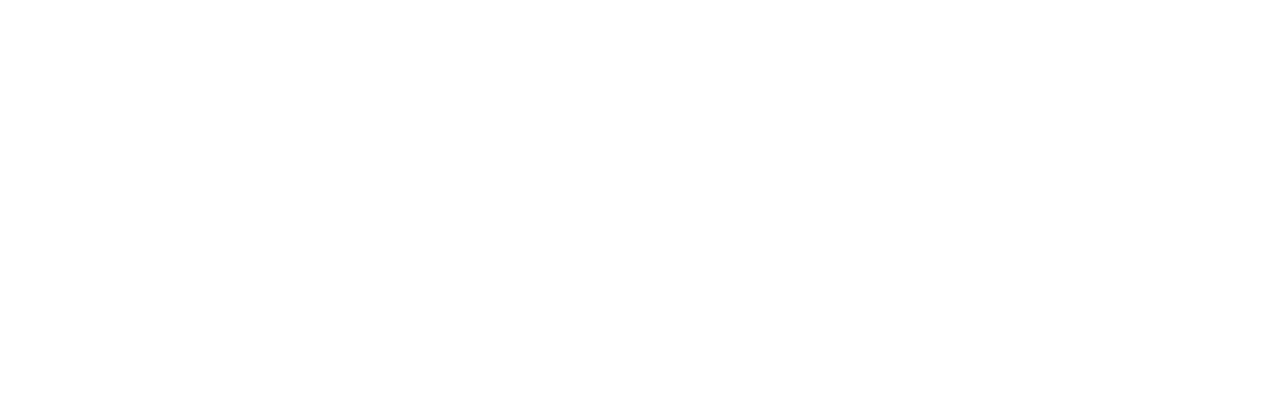
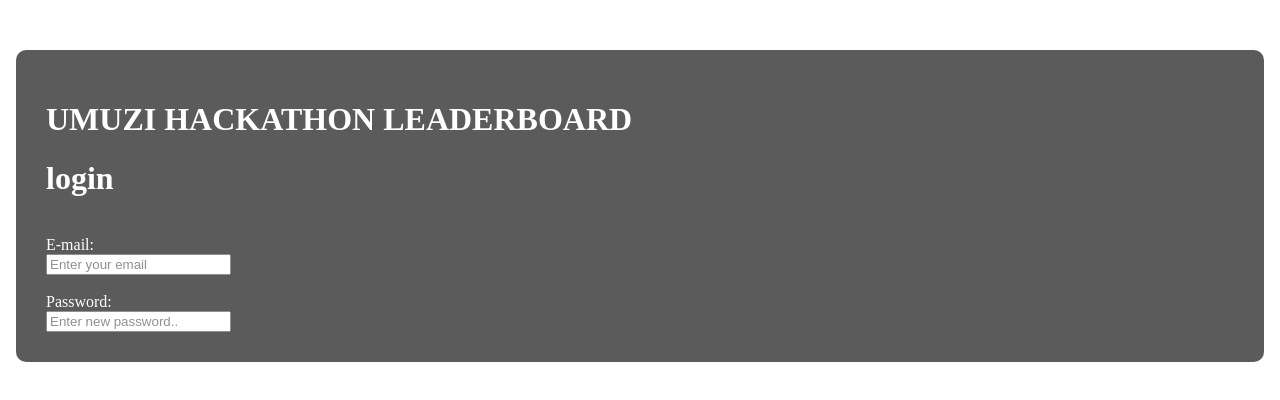
Before and after one commit to Umuzi-org/product-hackathon-leaderboard, an Angular app in the folder frontend/: page /login in a window 1280 px wide. Before the commit this address led to /. Shown: the top 400 px of the page. Built offline with nearby package versions, Linux system fonts and the light colour scheme.

Commit message:
initial commit

```diff
--- a/frontend/angular.json
+++ b/frontend/angular.json
@@ -120,6 +120,10 @@
           }
         }
       }
-    }},
-  "defaultProject": "hackathon-LeaderBord"
+    }
+  },
+  "defaultProject": "hackathon-LeaderBord",
+  "cli": {
+    "analytics": "a9a33975-9a5b-4851-91e1-46f58aac3bc9"
+  }
 }
--- a/frontend/package.json
+++ b/frontend/package.json
@@ -24,13 +24,13 @@
     "zone.js": "~0.9.1"
   },
   "devDependencies": {
-    "@angular-devkit/build-angular": "~0.803.25",
+    "@angular-devkit/build-angular": "^0.803.25",
     "@angular/cli": "~8.3.25",
     "@angular/compiler-cli": "~8.2.14",
     "@angular/language-service": "~8.2.14",
-    "@types/node": "~8.9.4",
     "@types/jasmine": "~3.3.8",
     "@types/jasminewd2": "~2.0.3",
+    "@types/node": "~8.9.4",
     "codelyzer": "^5.0.0",
     "jasmine-core": "~3.4.0",
     "jasmine-spec-reporter": "~4.2.1",
--- a/frontend/src/app/app-routing.module.ts
+++ b/frontend/src/app/app-routing.module.ts
@@ -1,8 +1,11 @@
 import { NgModule } from '@angular/core';
 import { Routes, RouterModule } from '@angular/router';
+import { LoginFormComponent } from './login-form/login-form.component';
 
+const routes: Routes = [
+  { path: 'login',component:LoginFormComponent }
+];
 
-const routes: Routes = [];
 
 @NgModule({
   imports: [RouterModule.forRoot(routes)],
--- a/frontend/src/app/app.module.ts
+++ b/frontend/src/app/app.module.ts
@@ -3,10 +3,12 @@
 
 import { AppRoutingModule } from './app-routing.module';
 import { AppComponent } from './app.component';
+import { LoginFormComponent } from './login-form/login-form.component';
 
 @NgModule({
   declarations: [
-    AppComponent
+    AppComponent,
+    LoginFormComponent
   ],
   imports: [
     BrowserModule,
--- /dev/null
+++ b/frontend/src/app/login-form/login-form.component.css
@@ -0,0 +1,10 @@
+#ui{
+    background-color: #333;
+    padding: 30px;
+    margin-top: 50px;
+    border-radius: 10px;
+    opacity: 0.8;
+}
+#ui label,h1{
+    color: #fff;
+}
--- /dev/null
+++ b/frontend/src/app/login-form/login-form.component.html
@@ -0,0 +1,44 @@
+<!DOCTYPE html>
+<html lang="en">
+
+<head>
+    <meta charset="UTF-8">
+    <meta name="viewport" content="width=device-width, initial-scale=1.0">
+    <title>login</title>
+    <link rel="style" href="login.component.css">
+    <script src="https://ajax.googleapis.com/ajax/libs/jquery/3.4.1/jquery.min.js"></script>
+    <script src="https://maxcdn.bootstrapcdn.com/bootstrap/3.4.1/js/bootstrap.min.js"></script>
+</head>
+
+<body>
+    <div class="container">
+        <div class="row">
+            <div class="col-lg-6">
+                <div id="ui">
+                    <h1> UMUZI HACKATHON LEADERBOARD</h1>
+                    <h1 class="text-center">login</h1>
+                    <form class="form-group text-center" required>
+                        <div class="row">
+                        </div>
+                        <br>
+                        <label>E-mail:</label>
+                        <br>
+                        <input type="email" name="email" class="form-control" placeholder="Enter your email">
+                        <br>
+                        <div class="row">
+                            <div class="col-lg-6">
+                                <br>
+                                <label>Password:</label>
+                                <br>
+                                <input type="password" name="fname" class="form-control"
+                                    placeholder="Enter new password..">
+                            </div>
+                        </div>
+                    </form>
+                </div>
+            </div>
+        </div>
+    </div>
+</body>
+
+</html>
--- /dev/null
+++ b/frontend/src/app/login-form/login-form.component.ts
@@ -0,0 +1,15 @@
+import { Component, OnInit } from '@angular/core';
+
+@Component({
+  selector: 'app-login-form',
+  templateUrl: './login-form.component.html',
+  styleUrls: ['./login-form.component.css']
+})
+export class LoginFormComponent implements OnInit {
+
+  constructor() { }
+
+  ngOnInit(): void {
+  }
+
+}
```
Also changed, not shown: 1 other file (tests, documents, lock files or other folders).
